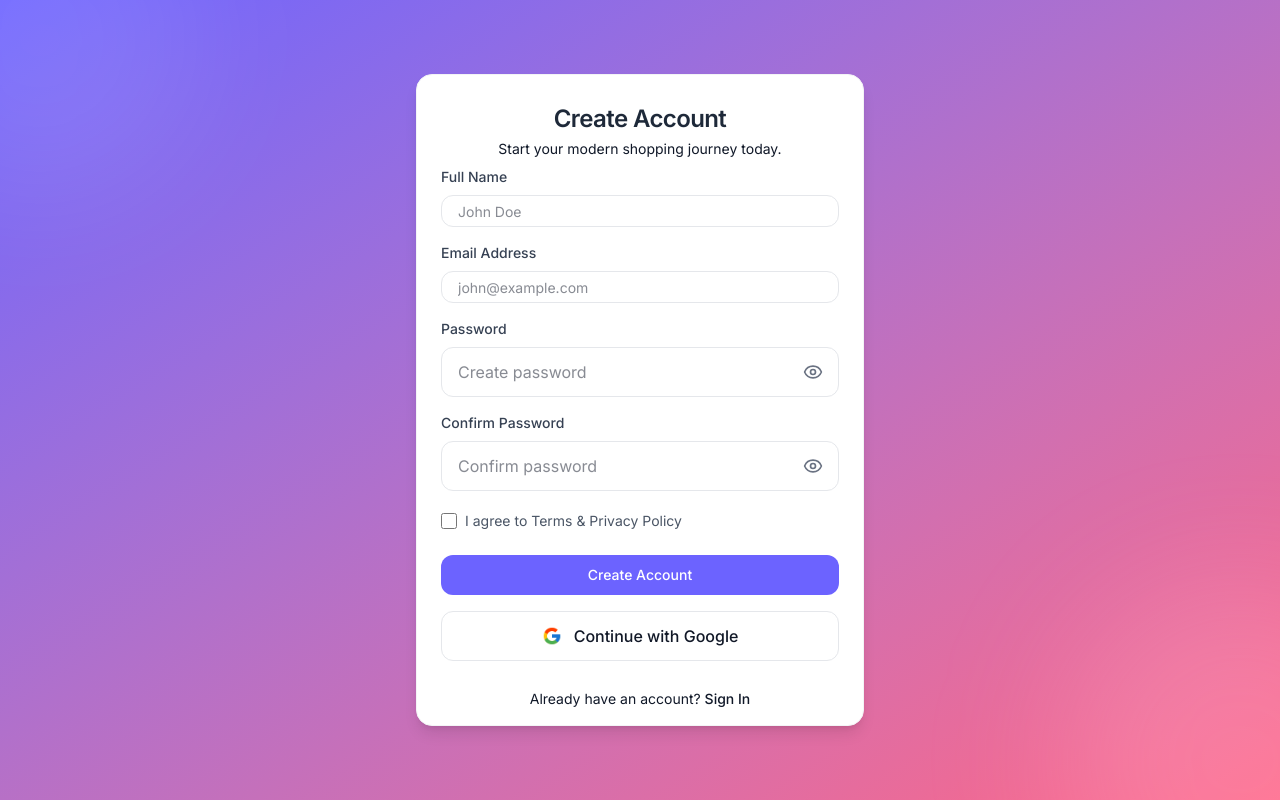
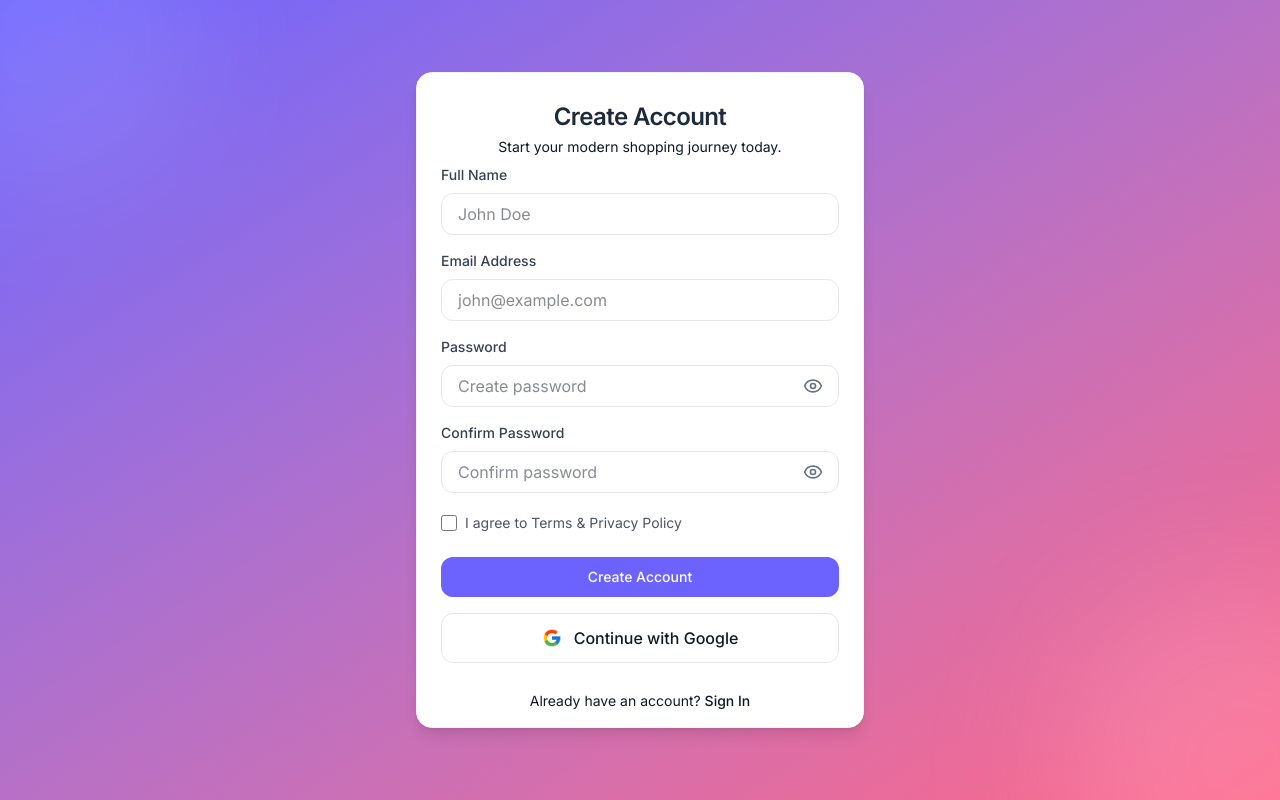
Before and after one commit to OmGadge01/driksha-ecommerce, a React (Vite) app in the folder frontend/: page /signup in a window 1280 px wide. Built offline with nearby package versions, Linux system fonts and the light colour scheme.

Commit message:
signup input corrected

```diff
--- a/frontend/src/components/ui/Input.jsx
+++ b/frontend/src/components/ui/Input.jsx
@@ -12,17 +12,18 @@ const Input = ({ label, type = "text", placeholder, value, onChange }) => {
         onChange={onChange}
         className="
             w-full
-            h-8
             px-4
-            text-sm
+            py-2
             border
             border-gray-200
             rounded-xl
             outline-none
-            focus:ring-2
-            focus:ring-[#6C63FF]/20
+            transition-all
+            duration-300
             focus:border-[#6C63FF]
-            transition-all
+            focus:ring-4
+            focus:ring-purple-100
+            bg-white
             "
       />
     </div>
--- a/frontend/src/components/ui/PasswordInput.jsx
+++ b/frontend/src/components/ui/PasswordInput.jsx
@@ -24,7 +24,7 @@ const PasswordInput = ({
           className="
             w-full
             px-4
-            py-3
+            py-2
             border
             border-gray-200
             rounded-xl
```
